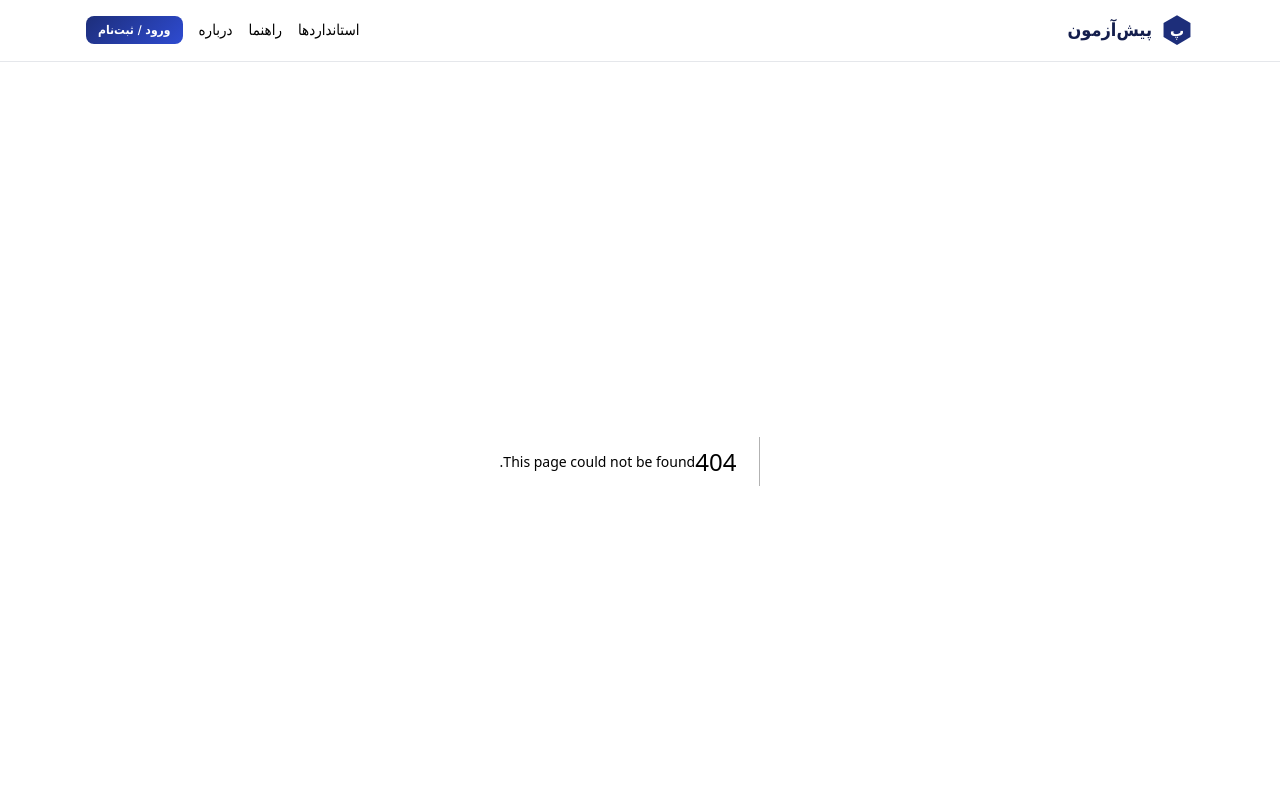
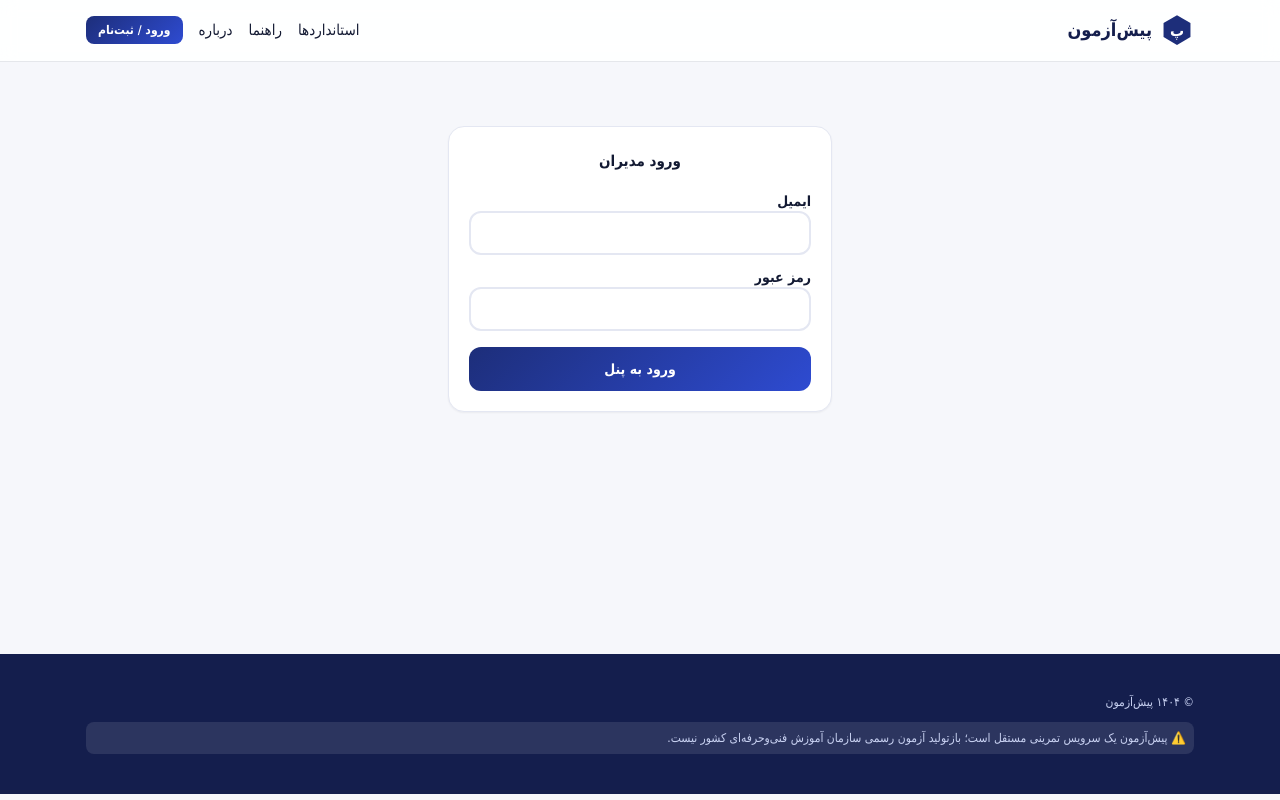
Before and after one commit to farhadshadkam/pishazmoon, a Next.js app: page /admin/login in a window 1280 px wide. Before the commit this address had no page. Shown: the top 800 px of the page. Built offline with nearby package versions, Linux system fonts and the light colour scheme; a small style sheet from the web is missing.

Commit message:
Create page.tsx

```diff
--- /dev/null
+++ b/src/app/admin/login/page.tsx
@@ -0,0 +1,22 @@
+'use client';
+import { post, setToken } from '@/lib/client';
+import { useState } from 'react';
+
+export default function AdminLogin() {
+  const [e, setE] = useState(''); const [p, setP] = useState(''); const [err, setErr] = useState('');
+  const doLogin = async () => {
+    const r = await post<{ token?: string; error?: string }>('/admin/login', { email: e, password: p }, true);
+    if (r.token) { setToken(r.token, true); location.href = '/admin'; } else setErr('ایمیل یا رمز نادرست');
+  };
+  return (
+    <div className="max-w-sm mx-auto mt-16" dir="rtl"><div className="card">
+      <h2 className="text-center font-bold">ورود مدیران</h2>
+      <label className="text-sm font-bold block mt-4">ایمیل</label>
+      <input className="inp" dir="ltr" value={e} onChange={(ev) => setE(ev.target.value)} />
+      <label className="text-sm font-bold block mt-3">رمز عبور</label>
+      <input className="inp" type="password" dir="ltr" value={p} onChange={(ev) => setP(ev.target.value)} />
+      <p className="text-rose-500 text-xs min-h-4">{err}</p>
+      <button className="btn-p w-full !py-3" onClick={doLogin}>ورود به پنل</button>
+    </div></div>
+  );
+}
```
